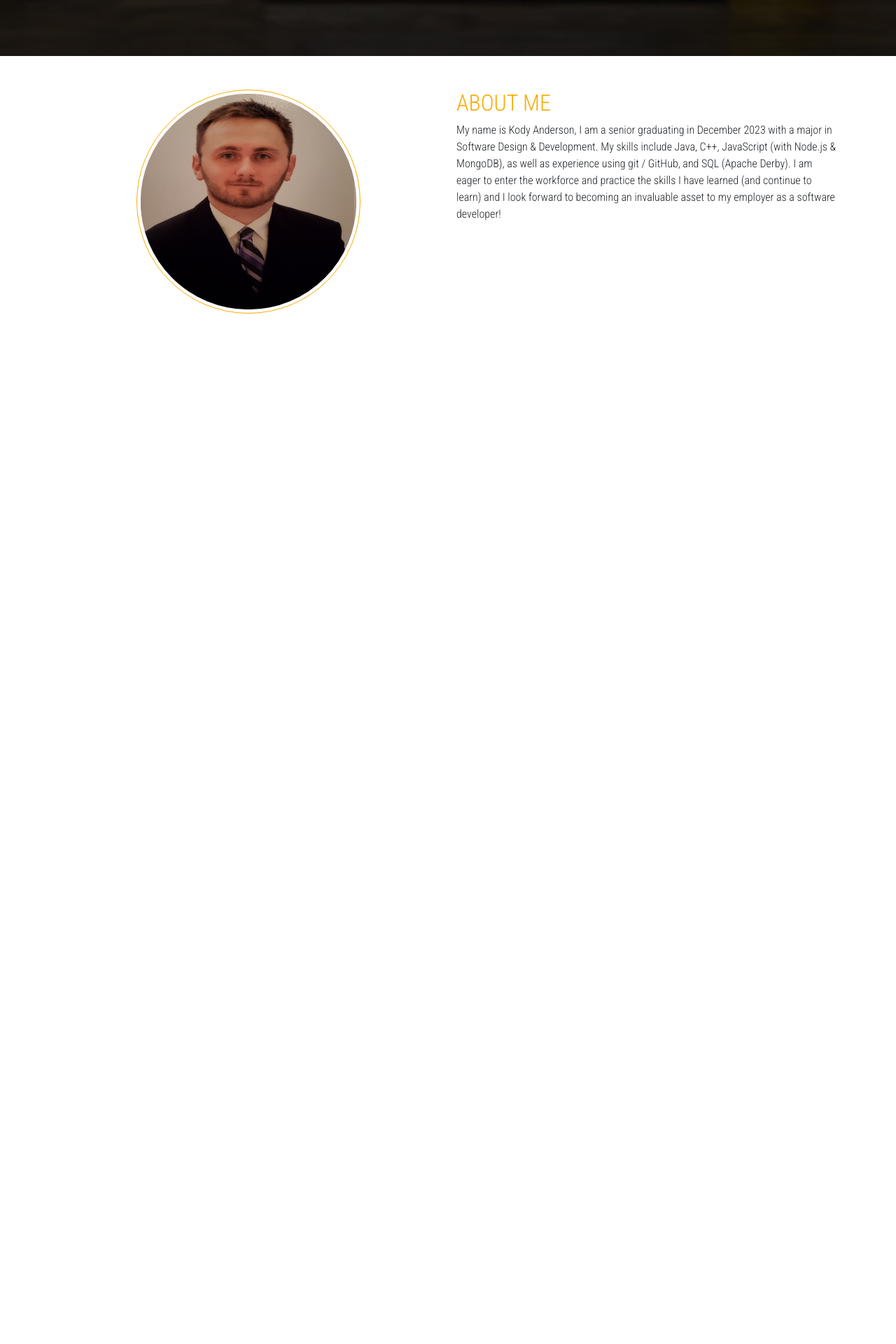
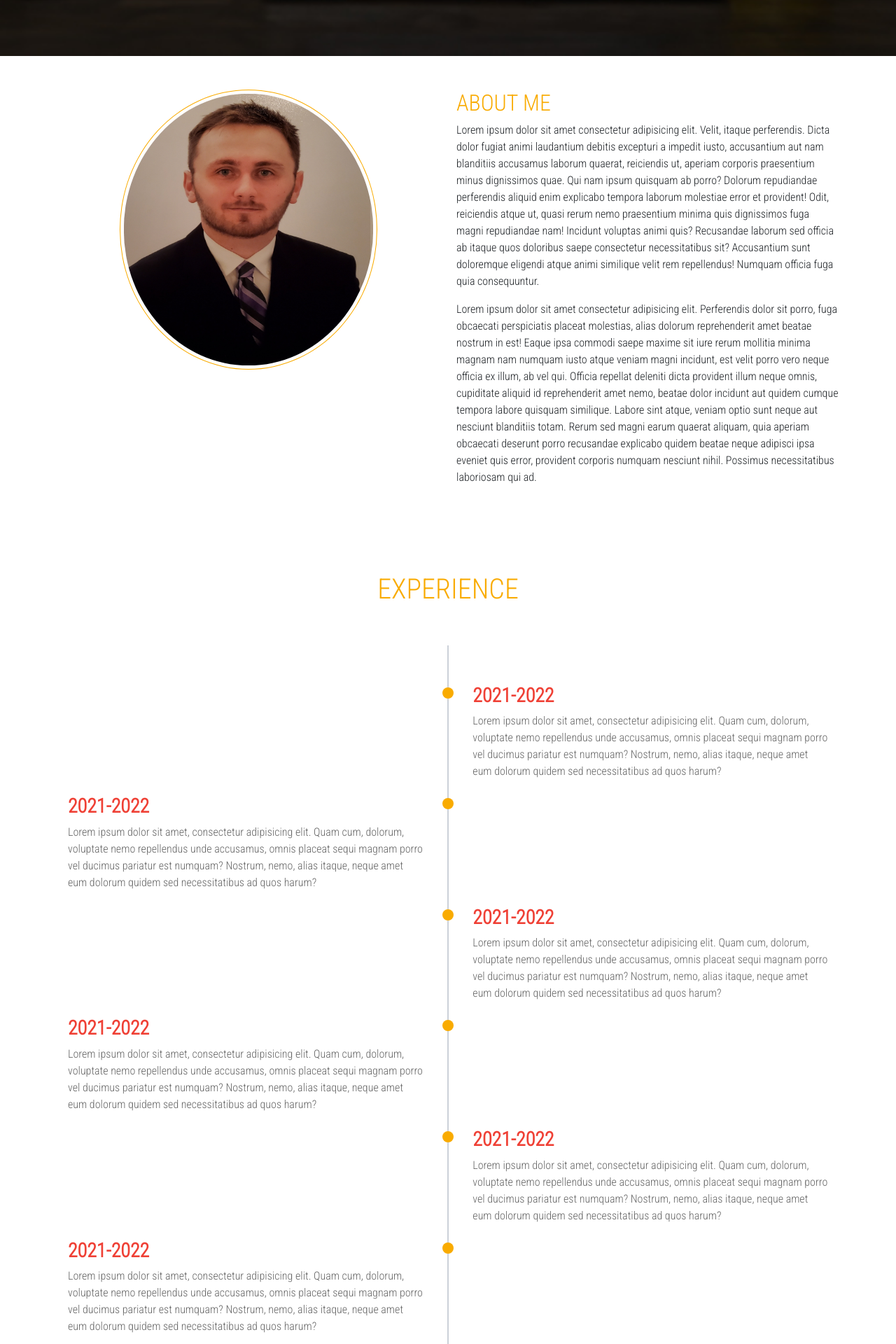
Before and after one commit to KodyAnderson1/PortfolioWebsite, a React (Create React App) app: page / in a window 1280 px wide. Shown: the part 720-2640 px from the top of the page at 70% size. Before the commit the page ends 1264 px from the top, so only its background shows below. Built offline with nearby package versions, Linux system fonts and the light colour scheme.

Commit message:
Added the experience section

```diff
--- a/src/App.css
+++ b/src/App.css
@@ -2,6 +2,8 @@
 
 :root {
   --primary-white: #fff;
+  --primary-grey: #ccd1d9;
+  --primary-dark-grey: #666666;
   --primary-orange: #f9ab00;
   --primary-dark: rgba(255, 255, 255, 0);
   --primary-red: #ef4035;
@@ -15,10 +17,6 @@ body {
 
 /********************************** NAVBAR ********************************/
 
-.logo {
-  width: 16.25rem;
-}
-
 .navbar-brand-name>p {
   color: var(--primary-white);
   text-transform: uppercase;
@@ -28,9 +26,8 @@ body {
 
 }
 
-/********* MENU LINKS *************/
+/******************************** Menu Links ******************************/
 nav a.nav-link {
-  /* font-size: 0.8rem; */
   letter-spacing: 0.0375rem;
   cursor: pointer;
 }
@@ -61,7 +58,7 @@ nav ul li {
   border-top: 0.1875rem solid var(--primary-orange);
 }
 
-/************************ HEADER *****************************/
+/********************************** Header ********************************/
 
 .header-wrapper {
   position: relative;
@@ -89,9 +86,7 @@ nav ul li {
   text-transform: uppercase;
 }
 
-
-
-/*************** Typed Text ****************/
+/******************************* Typed Text *****************************/
 .typed-text {
   font-size: 2rem;
   color: var(--primary-white)
@@ -107,7 +102,7 @@ nav ul li {
   }
 }
 
-/*************** HEADER MAIN OFFER BUTTON ****************/
+/*********************** HEADER MAIN OFFER BUTTON *********************/
 .btn-main-offer {
   border: 1px solid var(--primary-red);
   text-transform: uppercase;
@@ -125,7 +120,7 @@ nav ul li {
   transition: .2s ease-in-out;
 }
 
-/********************************** AboutMe ********************************/
+/******************************* About Me *****************************/
 .photo-wrapper {
   display: flex;
   justify-content: center;
@@ -133,8 +128,8 @@ nav ul li {
 }
 
 .profile-img {
-  width: 20rem;
-  height: 20rem;
+  width: 23rem;
+  height: 25rem;
   border-radius: 50%;
   padding: .3rem;
   border: 1px solid var(--primary-orange);
@@ -152,3 +147,95 @@ nav ul li {
   }
 
 }
+
+/******************************* EXPERIENCE *****************************/
+
+.experience {
+  padding: 0.7rem;
+}
+
+.experience-wrapper {
+  position: relative;
+  padding: 3.125rem 0;
+  overflow: hidden;
+}
+
+.experience h1 {
+  text-transform: uppercase;
+  color: var(--primary-orange);
+}
+
+.experience-wrapper::before {
+  position: absolute;
+  content: "";
+  top: 0;
+  left: 50%;
+  margin-left: -0.0625rem;
+  width: 0.125rem;
+  height: 100%;
+  background: var(--primary-grey);
+  z-index: 1;
+}
+
+.timeline-block {
+  width: calc(50% + 0.5rem);
+  display: flex;
+  justify-content: space-between;
+  clear: both;
+}
+
+.timeline-block-right {
+  float: right;
+}
+
+.timeline-block-left {
+  float: left;
+  direction: rtl;
+}
+
+.marker {
+  width: 1rem;
+  height: 1rem;
+  border-radius: 50%;
+  border: 0.3125rem solid var(--primary-dark);
+  background: var(--primary-orange);
+  margin-top: 0.625rem;
+  z-index: 3;
+}
+
+.timeline-content {
+  width: 95%;
+  padding: 0 0.9375rem;
+  color: var(--primary-dark-grey);
+  direction: ltr;
+}
+
+.timeline-content h3 {
+  margin-top: 0.3125rem;
+  color: var(--primary-red);
+  font-weight: 900;
+}
+
+/************* MEDIA *****************/
+@media(max-width: 768px) {
+  .experience .container {
+    padding-left: 0;
+  }
+  .experience-wrapper::before {
+    left: 0.5rem;
+    margin-bottom: 1.875rem;
+  }
+
+  .timeline-block-right {
+    float: none;
+    width: 100%;
+  }
+
+  .timeline-block-left {
+    float: none;
+    direction: ltr;
+    width: 100%;
+  }
+
+
+}
--- a/src/App.js
+++ b/src/App.js
@@ -1,9 +1,10 @@
-import './App.css';
-import 'bootstrap/dist/css/bootstrap.min.css';
-import Particles from 'react-tsparticles';
+import "./App.css";
+import "bootstrap/dist/css/bootstrap.min.css";
+import Particles from "react-tsparticles";
 import Navbar from "./components/Navbar";
 import Header from "./components/Header";
 import AboutMe from "./components/AboutMe";
+import Experience from "./components/Experience";
 
 function App() {
   return (
@@ -11,7 +12,8 @@ function App() {
       <Particles />
       <Navbar />
       <Header />
-      < AboutMe />
+      <AboutMe />
+      <Experience />
     </>
   );
 }
--- a/src/components/AboutMe.js
+++ b/src/components/AboutMe.js
@@ -1,28 +1,53 @@
-import React from 'react';
-import headshot from '../headshot.jpg';
+import React from "react";
+import headshot from "../headshot.jpg";
 
 const AboutMe = () => {
   return (
-        <div className='container py-5'>
-            <div className='row'>
-                <div className='col-lg-6 col-xm-12'>
-                    <div className='photo-wrapper mb-5'>
-                        <img className='profile-img' src={headshot} alt="author's headshot" />
+    <div className="container py-5">
+      <div className="row">
+        <div className="col-lg-6 col-xm-12">
+          <div className="photo-wrapper mb-5">
+            <img className="profile-img" src={headshot} alt="author's headshot" />
           </div>
         </div>
-                <div className='col-lg-6 col-xm-12'>
-                    <h2 className='about-heading'>About Me</h2>
+        <div className="col-lg-6 col-xm-12">
+          <h2 className="about-heading">About Me</h2>
+          {/* <p>
+            My name is Kody Anderson, I am a senior graduating in December 2023 with a major in
+            Software Design & Development. My skills include Java, C++, JavaScript (with Node.js &
+            MongoDB), as well as experience using git / GitHub, and SQL (Apache Derby). I am eager
+            to enter the workforce and practice the skills I have learned (and continue to learn)
+            and I look forward to becoming an invaluable asset to my employer as a software
+            developer!
+          </p> */}
           <p>
-                        My name is Kody Anderson, I am a senior graduating in December 2023 with a major in Software Design & Development.
-                        My skills include Java, C++, JavaScript (with Node.js & MongoDB), as well as experience using git / GitHub, and SQL (Apache Derby).
-
-                        I am eager to enter the workforce and practice the skills I have learned (and continue to learn) and I look forward
-                        to becoming an invaluable asset to my employer as a software developer!
+            Lorem ipsum dolor sit amet consectetur adipisicing elit. Velit, itaque perferendis.
+            Dicta dolor fugiat animi laudantium debitis excepturi a impedit iusto, accusantium aut
+            nam blanditiis accusamus laborum quaerat, reiciendis ut, aperiam corporis praesentium
+            minus dignissimos quae. Qui nam ipsum quisquam ab porro? Dolorum repudiandae perferendis
+            aliquid enim explicabo tempora laborum molestiae error et provident! Odit, reiciendis
+            atque ut, quasi rerum nemo praesentium minima quis dignissimos fuga magni repudiandae
+            nam! Incidunt voluptas animi quis? Recusandae laborum sed officia ab itaque quos
+            doloribus saepe consectetur necessitatibus sit? Accusantium sunt doloremque eligendi
+            atque animi similique velit rem repellendus! Numquam officia fuga quia consequuntur.
+          </p>
+          <p>
+            Lorem ipsum dolor sit amet consectetur adipisicing elit. Perferendis dolor sit porro,
+            fuga obcaecati perspiciatis placeat molestias, alias dolorum reprehenderit amet beatae
+            nostrum in est! Eaque ipsa commodi saepe maxime sit iure rerum mollitia minima magnam
+            nam numquam iusto atque veniam magni incidunt, est velit porro vero neque officia ex
+            illum, ab vel qui. Officia repellat deleniti dicta provident illum neque omnis,
+            cupiditate aliquid id reprehenderit amet nemo, beatae dolor incidunt aut quidem cumque
+            tempora labore quisquam similique. Labore sint atque, veniam optio sunt neque aut
+            nesciunt blanditiis totam. Rerum sed magni earum quaerat aliquam, quia aperiam obcaecati
+            deserunt porro recusandae explicabo quidem beatae neque adipisci ipsa eveniet quis
+            error, provident corporis numquam nesciunt nihil. Possimus necessitatibus laboriosam qui
+            ad.
           </p>
         </div>
       </div>
     </div>
-    )
-}
+  );
+};
 
-export default AboutMe
+export default AboutMe;
--- /dev/null
+++ b/src/components/Experience.js
@@ -0,0 +1,94 @@
+import React from "react";
+
+const Experience = () => {
+  return (
+    <>
+      <div className="experience">
+        <div className="d-flex justify-content-center my-5">
+          <h1>Experience</h1>
+        </div>
+        <div className="container experience-wrapper">
+          <div className="timeline-block timeline-block-right">
+            <div className="marker"></div>
+            <div className="timeline-content">
+              <h3>2021-2022</h3>
+              <p>
+                Lorem ipsum dolor sit amet, consectetur adipisicing elit. Quam cum, dolorum,
+                voluptate nemo repellendus unde accusamus, omnis placeat sequi magnam porro vel
+                ducimus pariatur est numquam? Nostrum, nemo, alias itaque, neque amet eum dolorum
+                quidem sed necessitatibus ad quos harum?
+              </p>
+            </div>
+          </div>
+          {/*  */}
+          <div className="timeline-block timeline-block-left">
+            <div className="marker"></div>
+            <div className="timeline-content">
+              <h3>2021-2022</h3>
+              <p>
+                Lorem ipsum dolor sit amet, consectetur adipisicing elit. Quam cum, dolorum,
+                voluptate nemo repellendus unde accusamus, omnis placeat sequi magnam porro vel
+                ducimus pariatur est numquam? Nostrum, nemo, alias itaque, neque amet eum dolorum
+                quidem sed necessitatibus ad quos harum?
+              </p>
+            </div>
+          </div>
+          {/*  */}
+          <div className="timeline-block timeline-block-right">
+            <div className="marker"></div>
+            <div className="timeline-content">
+              <h3>2021-2022</h3>
+              <p>
+                Lorem ipsum dolor sit amet, consectetur adipisicing elit. Quam cum, dolorum,
+                voluptate nemo repellendus unde accusamus, omnis placeat sequi magnam porro vel
+                ducimus pariatur est numquam? Nostrum, nemo, alias itaque, neque amet eum dolorum
+                quidem sed necessitatibus ad quos harum?
+              </p>
+            </div>
+          </div>
+          {/*  */}
+          <div className="timeline-block timeline-block-left">
+            <div className="marker"></div>
+            <div className="timeline-content">
+              <h3>2021-2022</h3>
+              <p>
+                Lorem ipsum dolor sit amet, consectetur adipisicing elit. Quam cum, dolorum,
+                voluptate nemo repellendus unde accusamus, omnis placeat sequi magnam porro vel
+                ducimus pariatur est numquam? Nostrum, nemo, alias itaque, neque amet eum dolorum
+                quidem sed necessitatibus ad quos harum?
+              </p>
+            </div>
+          </div>
+          {/*  */}
+          <div className="timeline-block timeline-block-right">
+            <div className="marker"></div>
+            <div className="timeline-content">
+              <h3>2021-2022</h3>
+              <p>
+                Lorem ipsum dolor sit amet, consectetur adipisicing elit. Quam cum, dolorum,
+                voluptate nemo repellendus unde accusamus, omnis placeat sequi magnam porro vel
+                ducimus pariatur est numquam? Nostrum, nemo, alias itaque, neque amet eum dolorum
+                quidem sed necessitatibus ad quos harum?
+              </p>
+            </div>
+          </div>
+          {/*  */}
+          <div className="timeline-block timeline-block-left">
+            <div className="marker"></div>
+            <div className="timeline-content">
+              <h3>2021-2022</h3>
+              <p>
+                Lorem ipsum dolor sit amet, consectetur adipisicing elit. Quam cum, dolorum,
+                voluptate nemo repellendus unde accusamus, omnis placeat sequi magnam porro vel
+                ducimus pariatur est numquam? Nostrum, nemo, alias itaque, neque amet eum dolorum
+                quidem sed necessitatibus ad quos harum?
+              </p>
+            </div>
+          </div>
+        </div>
+      </div>
+    </>
+  );
+};
+
+export default Experience;
--- a/src/components/Navbar.js
+++ b/src/components/Navbar.js
@@ -1,34 +1,60 @@
 import React from "react";
-import logo from "../logo.png";
-// REACT FONTAWESOME IMPORTS
 import { FontAwesomeIcon } from "@fortawesome/react-fontawesome";
 import { faBars } from "@fortawesome/free-solid-svg-icons";
-
 
 export const Navbar = () => {
   return (
     <nav className="navbar navbar-expand-lg navbar-light bg-dark">
       <div className="container">
-                <a className="navbar-brand navbar-brand-name" href="#"><p>Kody Anderson</p></a>
-                {/* PUT NAME HERE INSTEAD AND STYLE IT */}
-                <button className="navbar-toggler" type="button" data-toggle="collapse" data-target="#navbarSupportedContent"
-                    aria-controls="navbarSupportedContent" aria-expanded="false" aria-label="Toggle navigation">
+        <a className="navbar-brand navbar-brand-name" href="#">
+          <p>Kody Anderson</p>
+        </a>
+        <button
+          className="navbar-toggler"
+          type="button"
+          data-toggle="collapse"
+          data-target="#navbarSupportedContent"
+          aria-controls="navbarSupportedContent"
+          aria-expanded="false"
+          aria-label="Toggle navigation">
           <FontAwesomeIcon icon={faBars} style={{ color: "#fff" }} />
         </button>
         <div className="collapse navbar-collapse" id="navbarSupportedContent">
           <ul className="navbar-nav ms-auto">
             <li className="nav-item active">
-                            <a className="nav-link" href="#">Home<span className="sr-only">(current)</span></a>
+              <a className="nav-link" href="#">
+                Home<span className="sr-only">(current)</span>
+              </a>
             </li>
-                        <li className="nav-item"> <a className="nav-link" href="#">About Me</a> </li>
-                        <li className="nav-item"> <a className="nav-link" href="#">Skills</a> </li>
-                        <li className="nav-item"> <a className="nav-link" href="#">Portfolio</a> </li>
-                        <li className="nav-item"> <a className="nav-link" href="#">Contact Me</a> </li>
+            <li className="nav-item">
+              {" "}
+              <a className="nav-link" href="#">
+                About Me
+              </a>{" "}
+            </li>
+            <li className="nav-item">
+              {" "}
+              <a className="nav-link" href="#">
+                Skills
+              </a>{" "}
+            </li>
+            <li className="nav-item">
+              {" "}
+              <a className="nav-link" href="#">
+                Portfolio
+              </a>{" "}
+            </li>
+            <li className="nav-item">
+              {" "}
+              <a className="nav-link" href="#">
+                Contact Me
+              </a>
+            </li>
           </ul>
         </div>
       </div>
     </nav>
-    )
-}
+  );
+};
 
-export default Navbar
+export default Navbar;
```
Also changed, not shown: public/index.html (+0 -9 lines). Lines whose indentation alone changed are shown as unchanged.
